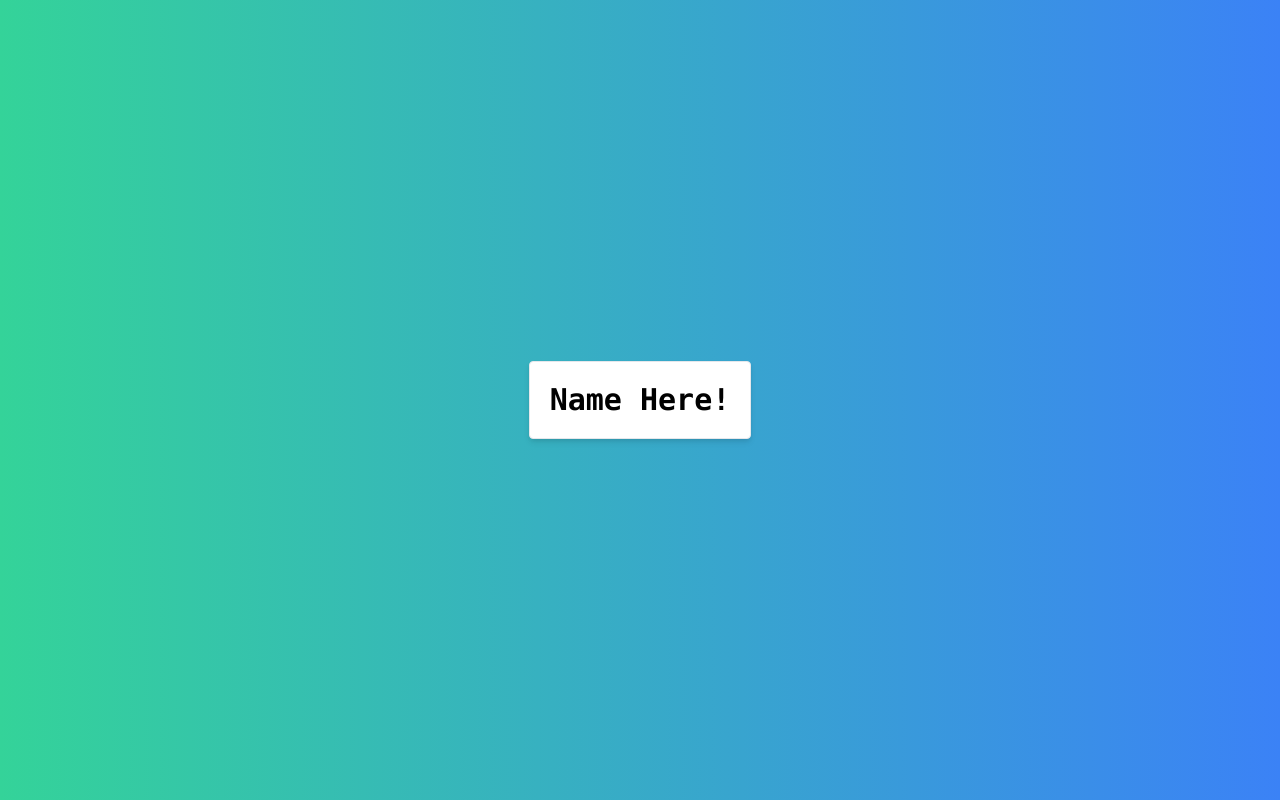
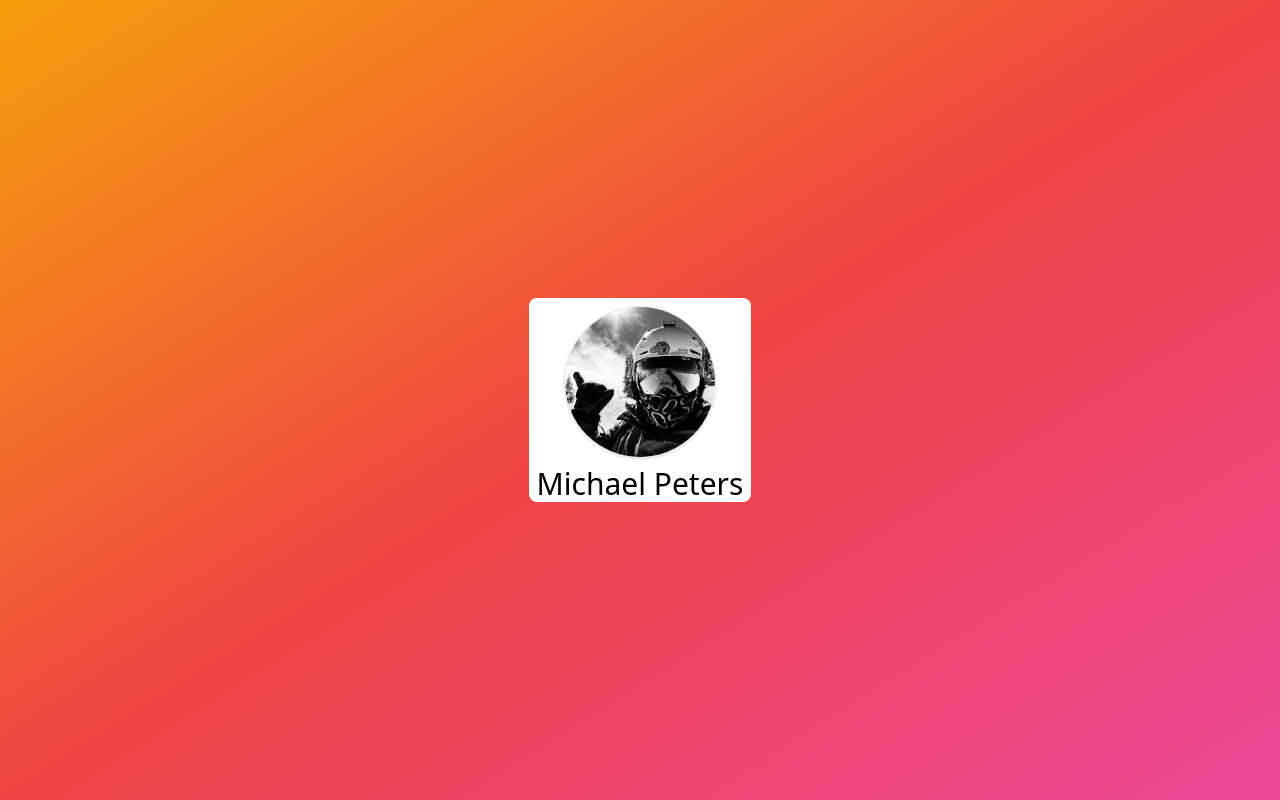
Before and after one commit to michaelpeterswa/cv2, a Gatsby site: page / in a window 1280 px wide. Built offline with nearby package versions, Linux system fonts and the light colour scheme; Gatsby itself is replaced by a stand-in of ours.

Commit message:
feat: updated card, added images

```diff
--- a/src/components/Card.js
+++ b/src/components/Card.js
@@ -1,9 +1,11 @@
 import React from "react"
+import Photo from "../components/Photo"
 
 export default function Card() {
     return (
-    <div className="bg-white rounded shadow-md border">
-      <h1 className="p-5 font-mono text-3xl font-black">Name Here!</h1>
+    <div className="grid grid-cols-1 justify-center bg-white rounded-lg">
+        <Photo className="self-center"></Photo>
+        <h1 className="px-2 font-sans text-3xl">Michael Peters</h1>
     </div>
   )
 }
--- /dev/null
+++ b/src/components/Photo.js
@@ -0,0 +1,11 @@
+import React from "react"
+import { StaticImage } from "gatsby-plugin-image"
+
+export default function Photo() {
+    return (
+    <div className="flex flex-wrap justify-center p-2">
+        <StaticImage src="../images/profile.jpg" alt="michaelpeterswa" className="rounded-full border shadow" width={150}
+      height={150}/>
+    </div>
+  )
+}
--- a/src/pages/index.js
+++ b/src/pages/index.js
@@ -1,10 +1,8 @@
 import * as React from "react"
-import { Link } from "gatsby"
-import { StaticImage } from "gatsby-plugin-image"
 import Card from "../components/Card"
 
 const IndexPage = () => (
-  <div class="bg-gradient-to-r from-green-400 to-blue-500 ...">
+  <div class="bg-gradient-to-tl from-pink-500 via-red-500 to-yellow-500">
     <div class="flex justify-center h-screen">
       <div class="m-auto">
         <Card></Card>
```
Also changed, not shown: .github/workflows/publish.yml (added), src/images/gatsby-astronaut.png (deleted), src/images/profile.jpg (added), 1 other file.
